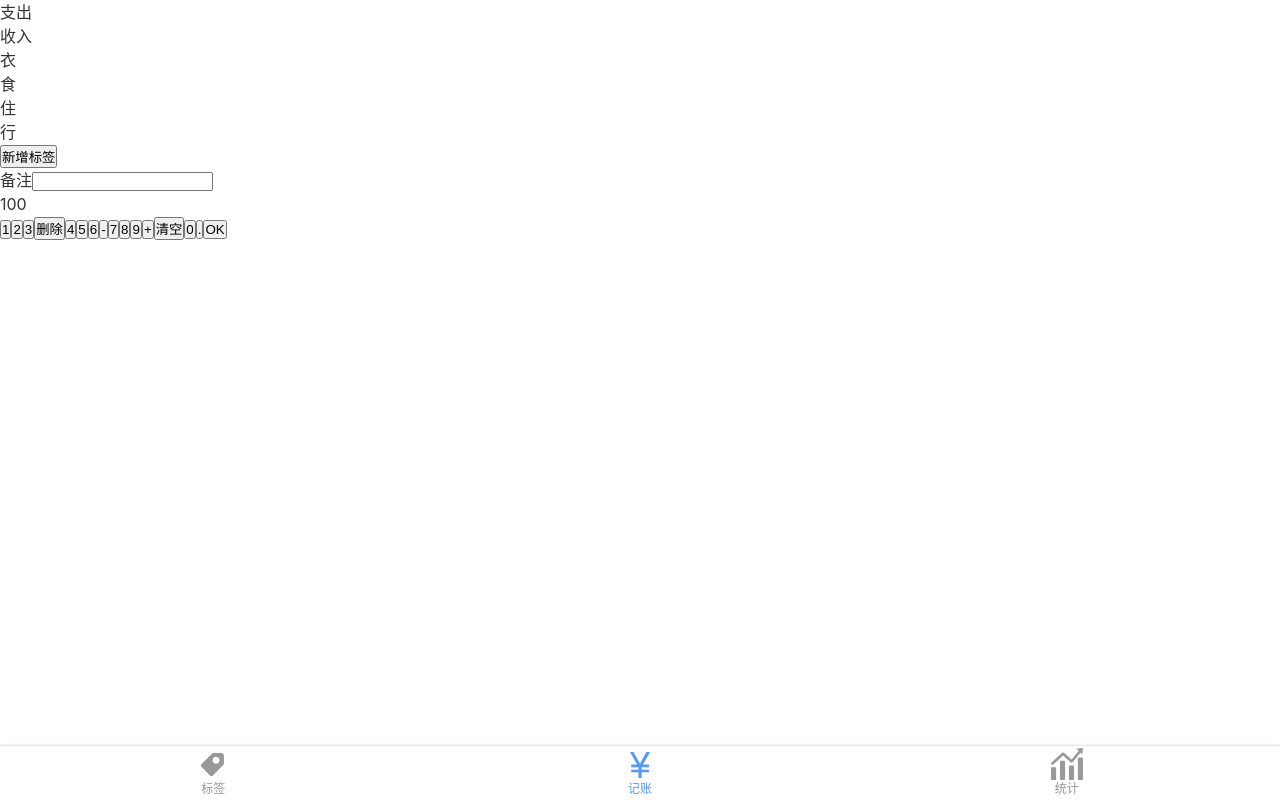
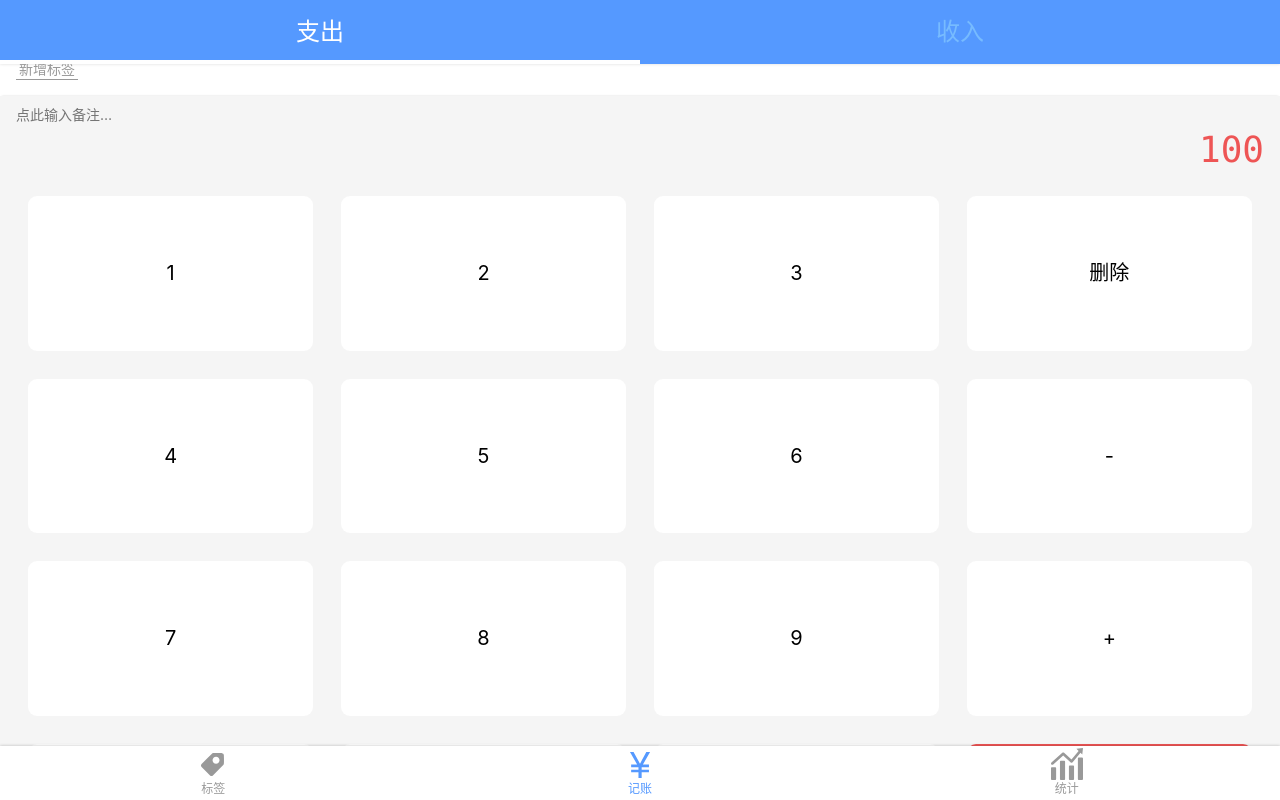
Before and after one commit to kakmsaikou/monlock, a Vue app: page /#/money in a window 1280 px wide. Built offline with nearby package versions, Linux system fonts and the light colour scheme.

Commit message:
初步完成 HTML 和 CSS

```diff
--- a/src/App.vue
+++ b/src/App.vue
@@ -14,5 +14,6 @@
     color: $color-black;
     font-family: $font-hei;
     line-height: 1.5;
+    font-size: 16px;
   }
 </style>
--- a/src/assets/styles/reset.scss
+++ b/src/assets/styles/reset.scss
@@ -4,7 +4,19 @@
   box-sizing: border-box;
 }
 
-a{
+a {
   text-decoration: none;
   color: inherit;
 }
+
+ul, ol {
+  list-style: none;
+}
+
+button, input {
+  font: inherit;
+}
+
+:focus {
+  outline: none;
+}
--- a/src/assets/styles/test.scss
+++ /dev/null
@@ -1 +0,0 @@
-$red: #F00;
--- a/src/components/HelloWorld.vue
+++ /dev/null
@@ -1,63 +0,0 @@
-<template>
-  <div class="hello">
-    <h1>{{ msg }}</h1>
-    <p>
-      For a guide and recipes on how to configure / customize this project,<br>
-      check out the
-      <a href="https://cli.vuejs.org" target="_blank" rel="noopener">vue-cli documentation</a>.
-    </p>
-    <h3>Installed CLI Plugins</h3>
-    <ul>
-      <li><a href="https://github.com/vuejs/vue-cli/tree/dev/packages/%40vue/cli-plugin-babel" target="_blank" rel="noopener">babel</a></li>
-      <li><a href="https://github.com/vuejs/vue-cli/tree/dev/packages/%40vue/cli-plugin-typescript" target="_blank" rel="noopener">typescript</a></li>
-      <li><a href="https://github.com/vuejs/vue-cli/tree/dev/packages/%40vue/cli-plugin-pwa" target="_blank" rel="noopener">pwa</a></li>
-      <li><a href="https://github.com/vuejs/vue-cli/tree/dev/packages/%40vue/cli-plugin-router" target="_blank" rel="noopener">router</a></li>
-      <li><a href="https://github.com/vuejs/vue-cli/tree/dev/packages/%40vue/cli-plugin-vuex" target="_blank" rel="noopener">vuex</a></li>
-      <li><a href="https://github.com/vuejs/vue-cli/tree/dev/packages/%40vue/cli-plugin-eslint" target="_blank" rel="noopener">eslint</a></li>
-      <li><a href="https://github.com/vuejs/vue-cli/tree/dev/packages/%40vue/cli-plugin-unit-jest" target="_blank" rel="noopener">unit-jest</a></li>
-    </ul>
-    <h3>Essential Links</h3>
-    <ul>
-      <li><a href="https://vuejs.org" target="_blank" rel="noopener">Core Docs</a></li>
-      <li><a href="https://forum.vuejs.org" target="_blank" rel="noopener">Forum</a></li>
-      <li><a href="https://chat.vuejs.org" target="_blank" rel="noopener">Community Chat</a></li>
-      <li><a href="https://twitter.com/vuejs" target="_blank" rel="noopener">Twitter</a></li>
-      <li><a href="https://news.vuejs.org" target="_blank" rel="noopener">News</a></li>
-    </ul>
-    <h3>Ecosystem</h3>
-    <ul>
-      <li><a href="https://router.vuejs.org" target="_blank" rel="noopener">vue-router</a></li>
-      <li><a href="https://vuex.vuejs.org" target="_blank" rel="noopener">vuex</a></li>
-      <li><a href="https://github.com/vuejs/vue-devtools#vue-devtools" target="_blank" rel="noopener">vue-devtools</a></li>
-      <li><a href="https://vue-loader.vuejs.org" target="_blank" rel="noopener">vue-loader</a></li>
-      <li><a href="https://github.com/vuejs/awesome-vue" target="_blank" rel="noopener">awesome-vue</a></li>
-    </ul>
-  </div>
-</template>
-
-<script lang="ts">
-import { Component, Prop, Vue } from 'vue-property-decorator';
-
-@Component
-export default class HelloWorld extends Vue {
-  @Prop() private msg!: string;
-}
-</script>
-
-<!-- Add "scoped" attribute to limit CSS to this component only -->
-<style scoped lang="scss">
-h3 {
-  margin: 40px 0 0;
-}
-ul {
-  list-style-type: none;
-  padding: 0;
-}
-li {
-  display: inline-block;
-  margin: 0 10px;
-}
-a {
-  color: #42b983;
-}
-</style>
--- a/src/components/Layout.vue
+++ b/src/components/Layout.vue
@@ -1,6 +1,6 @@
 <template>
-  <div class="wrapper">
-    <div class="content">
+  <div class="layout-wrapper" :class="classPrefix && `${classPrefix}-wrapper`">
+    <div class="content" :class="classPrefix && `${classPrefix}-content`">
       <slot/>
     </div>
     <Nav/>
@@ -11,12 +11,13 @@
   import Nav from '@/components/Nav.vue';
   export default {
     name: 'Layout',
-    components: {Nav}
+    components: {Nav},
+    props: ['classPrefix']
   };
 </script>
 
 <style lang="scss" scoped>
-  .wrapper {
+  .layout-wrapper {
     display: flex;
     flex-direction: column;
     height: 100vh;
--- a/src/views/About.vue
+++ /dev/null
@@ -1,5 +0,0 @@
-<template>
-  <div class="about">
-    <h1>This is an about page</h1>
-  </div>
-</template>
--- a/src/views/Money.vue
+++ b/src/views/Money.vue
@@ -1,5 +1,5 @@
 <template>
-  <Layout>
+  <Layout class-prefix="layout">
     <div>
       <ul class="types">
         <li class="selected">支出</li>
@@ -18,9 +18,8 @@
       </div>
     </div>
     <div>
-      <label class="remark">
-        <span class="name">备注</span>
-        <input type="text">
+      <label class="notes">
+        <input type="text" placeholder="点此输入备注…">
       </label>
     </div>
     <div class="numberPad">
@@ -53,6 +52,154 @@
   };
 </script>
 
+<style lang="scss">
+  .layout-content {
+    display: flex;
+    flex-direction: column;
+  }
+</style>
+
 <style lang="scss" scoped>
+  @import "~@/assets/styles/helper.scss";
 
+  .types {
+    background-color: $color-blue;
+    display: flex;
+    text-align: center;
+    font-size: 24px;
+    box-shadow: 0 0 3px rgba(0, 0, 0, 0.15);
+    color: #7BF;
+
+    > li {
+      width: 50%;
+      $h: 64px;
+      height: $h;
+      display: flex;
+      justify-content: center;
+      align-items: center;
+      position: relative;
+
+      &.selected {
+        color: white;
+
+        &::after {
+          content: '';
+          position: absolute;
+          bottom: 0;
+          left: 0;
+          width: 100%;
+          height: 4px;
+          background-color: white;
+        }
+      }
+
+    }
+  }
+
+  .tags {
+    font-size: 14px;
+    padding: 16px;
+    display: flex;
+    flex-direction: column-reverse;
+    height: 100%;
+
+    flex: 1 1 0;
+    overflow: auto;
+
+    > .currentTags {
+      display: flex;
+      flex-wrap: wrap;
+      overflow: auto;
+      order: 1;
+
+      height: 100%;
+      flex: 1;
+
+      &::-webkit-scrollbar {
+        display: none; /*ChromeSafari*/
+      }
+
+      > li {
+        $h: 24px;
+        background-color: #d9d9d9;
+        height: $h;
+        line-height: $h;
+        border-radius: $h/2;
+        padding: 0 16px;
+        margin-left: 5px;
+        margin-right: 5px;
+        margin-top: 4px;
+      }
+    }
+
+    > .newTag {
+      padding-top: 16px;
+      order: 0;
+
+      button {
+        background-color: transparent;
+        border: none;
+        border-bottom: 1px solid;
+        color: #999;
+        padding: 0 3px;
+      }
+    }
+  }
+
+  .notes {
+    font-size: 14px;
+    background-color: #f5f5f5;
+    padding-left: 16px;
+    display: flex;
+    align-items: center;
+
+    box-shadow: 0 -2px 2px -2px rgba(0, 0, 0, 0.15);
+
+    input {
+      height: 36px;
+      flex-grow: 1;
+      background-color: transparent;
+      border: none;
+      padding-right: 16px;
+
+    }
+  }
+
+  .numberPad {
+    .output {
+      background-color: #f5f5f5;
+      font-size: 36px;
+      font-family: Consolas, monospace;
+      padding-left: 16px;
+      padding-right: 16px;
+      text-align: right;
+      color: $color-red;
+      line-height: 1;
+    }
+
+    .buttons {
+      background-color: #f5f5f5;
+      display: flex;
+      flex-wrap: wrap;
+      justify-content: space-evenly;
+      $w: 100vw;
+      padding-top: $w/45;
+
+      > button {
+        width: $w*2/9;
+        height: $w*13/108;
+        line-height: $w*13/108;
+        margin-bottom: $w/45;
+        border: none;
+        background-color: white;
+        border-radius: 9px;
+        font-size: 20px;
+
+        &:last-child{
+          background-color: $color-red;
+          color: white;
+        }
+      }
+    }
+  }
 </style>
```
Also changed, not shown: src/views/Home.vue (deleted, +0 -18 lines), 1 other file (tests, documents, lock files or other folders).
